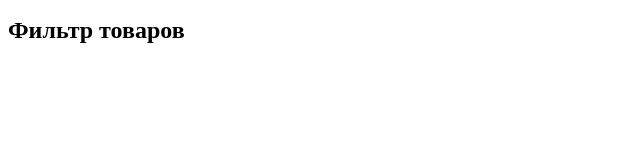
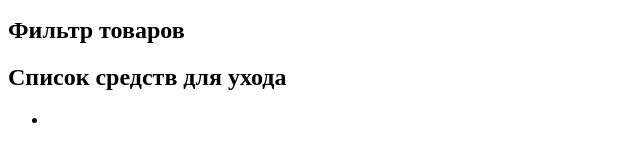
Before and after one commit to Masiasi/898537-barbershop-27, a plain HTML site: page catalog.html in a window 1280 px wide. Shown: the part 334-496 px from the top of the page, without its empty margins (0-640 px from the left). Drawn offline with Linux system fonts and the light colour scheme.

Commit message:
Update catalog.html

```diff
--- a/catalog.html
+++ b/catalog.html
@@ -37,6 +37,15 @@
 			<h2>Фильтр товаров</h2>
 			<!-- Здесь будет форма -->
 		</section>
+
+		<section>
+        <h2>Список средств для ухода</h2>
+	        <ul>
+	          <li>
+
+	          </li>
+	        </ul>
+      	</section>
 	</main>
 	<footer>
 
```
